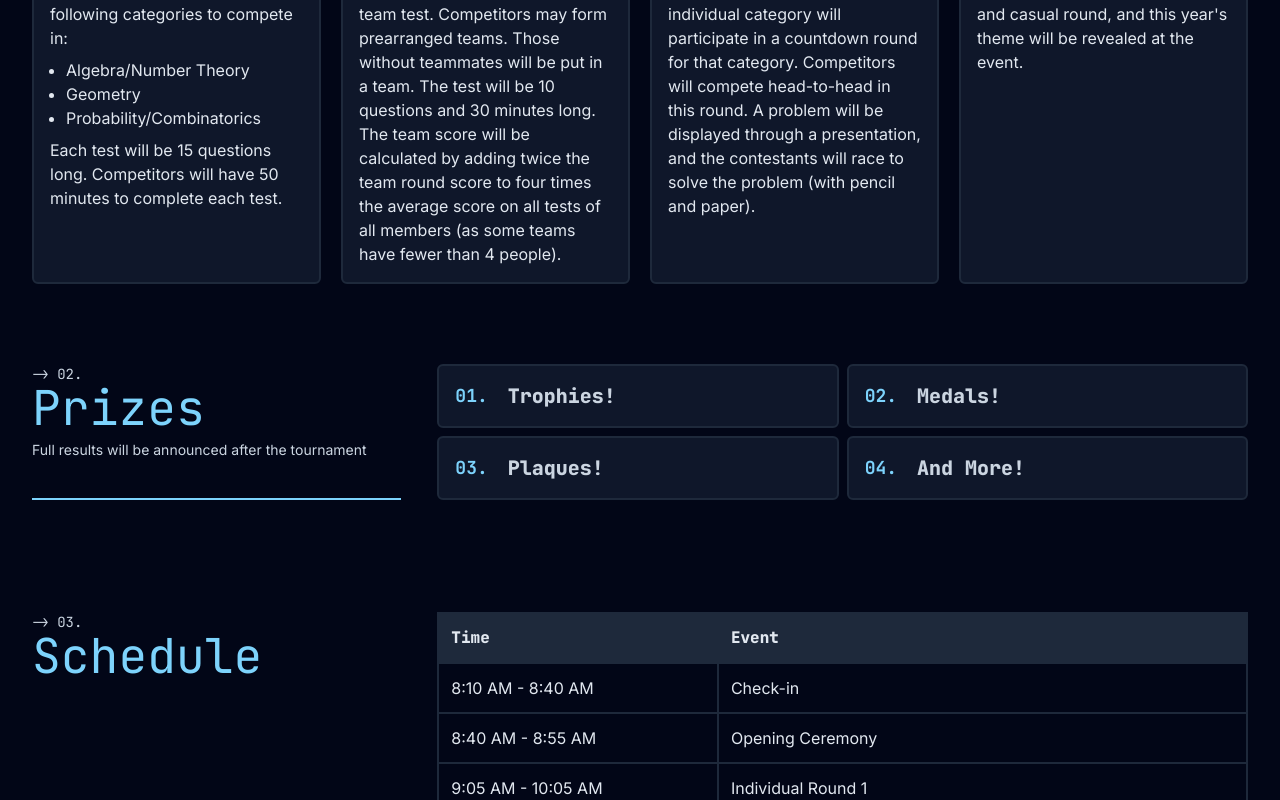
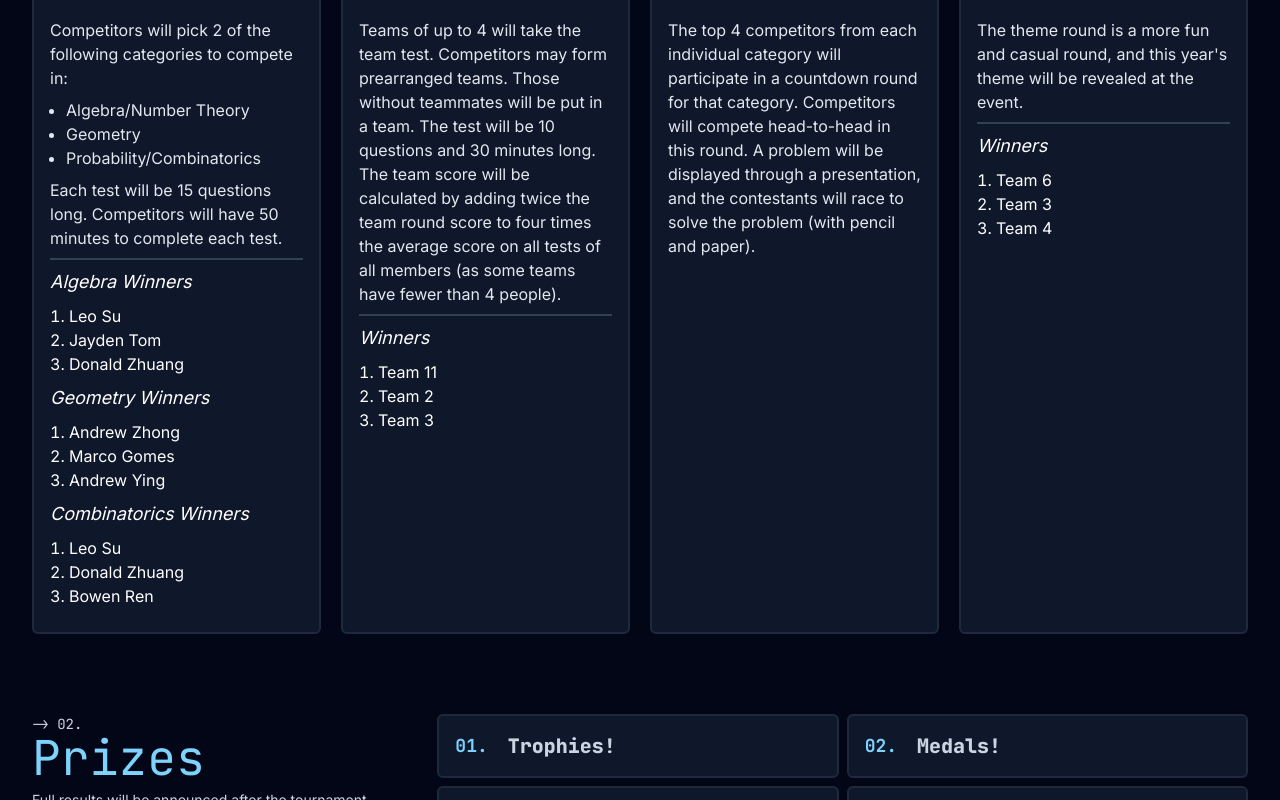
Before and after one commit to DECAGON-Tournament/decagon-site, a Next.js app: page / in a window 1280 px wide. Shown: the part 1340-2140 px from the top of the page. Built offline with nearby package versions, Linux system fonts and the light colour scheme.

Commit message:
post-contest updates

```diff
--- a/src/app/components/rounds.tsx
+++ b/src/app/components/rounds.tsx
@@ -11,6 +11,31 @@ export default function Rounds() {
                 </ul>
                 <p>Each test will be 15 questions long. Competitors will have 50 minutes to complete each test.</p>
             </div>
+            <hr className="border border-slate-700 my-2" />
+            <div>
+                <h2 className="text-lg italic"> Algebra Winners </h2>
+                <ol className='list-decimal list-inside my-2'>
+                    <li>Leo Su</li>
+                    <li>Jayden Tom</li>
+                    <li>Donald Zhuang</li>
+                </ol>
+            </div>
+            <div>
+                <h2 className="text-lg italic"> Geometry Winners </h2>
+                <ol className='list-decimal list-inside my-2'>
+                    <li>Andrew Zhong</li>
+                    <li>Marco Gomes</li>
+                    <li>Andrew Ying</li>
+                </ol>
+            </div>
+            <div>
+                <h2 className="text-lg italic"> Combinatorics Winners </h2>
+                <ol className='list-decimal list-inside my-2'>
+                    <li>Leo Su</li>
+                    <li>Donald Zhuang</li>
+                    <li>Bowen Ren</li>
+                </ol>
+            </div>
         </div>
         <div className='bg-slate-900 p-4 rounded-md border-2 border-slate-800 xl:flex-grow xl:basis-0'>
             <h1 className={`font-mono text-lg text-sky-300 mb-4 font-bold`}>Team Round</h1>
@@ -22,6 +47,15 @@ export default function Rounds() {
                     The test will be 10 questions and 30 minutes long.
                     The team score will be calculated by adding twice the team round score to four times the average score on all tests of all members (as some teams have fewer than 4 people).
                 </p>
+            </div>
+            <hr className="border border-slate-700 my-2" />
+            <div>
+                <h2 className="text-lg italic"> Winners </h2>
+                <ol className='list-decimal list-inside my-2'>
+                    <li>Team 11</li>
+                    <li>Team 2</li>
+                    <li>Team 3</li>
+                </ol>
             </div>
         </div>
         <div className='bg-slate-900 p-4 rounded-md border-2 border-slate-800  xl:flex-grow xl:basis-0'>
@@ -41,6 +75,15 @@ export default function Rounds() {
                     The theme round is a more fun and casual round, and this year&apos;s theme will be revealed at the event.
                 </p>
             </div>
+            <hr className="border border-slate-700 my-2" />
+            <div>
+                <h2 className="text-lg italic"> Winners </h2>
+                <ol className='list-decimal list-inside my-2'>
+                    <li>Team 6</li>
+                    <li>Team 3</li>
+                    <li>Team 4</li>
+                </ol>
+            </div>
         </div>
     </main>
 }
--- a/src/app/page.tsx
+++ b/src/app/page.tsx
@@ -5,10 +5,12 @@ import Rounds from './components/rounds'
 import Team from './components/team'
 import Schedule from './components/schedule'
 import Sponsors from './components/sponsors'
+import Link from 'next/link'
 
 export default function Home() {
   return (
     <main className="flex min-h-screen flex-col bg-black">
+      <span className='text-center bg-gradient-to-r from-sky-500 to-blue-700 p-2'> <strong>Thank you for coming to DECAGON!</strong> Contest materials and full results are available <Link className='underline' target="_blank" href={"https://drive.google.com/drive/folders/1bdOCha5K8GWWbIvgMbl3mgcmIHL0nQJP?usp=drive_link"}>here. </Link> </span>
       <Hero></Hero>
       <About></About>
       <Rounds></Rounds>
```
